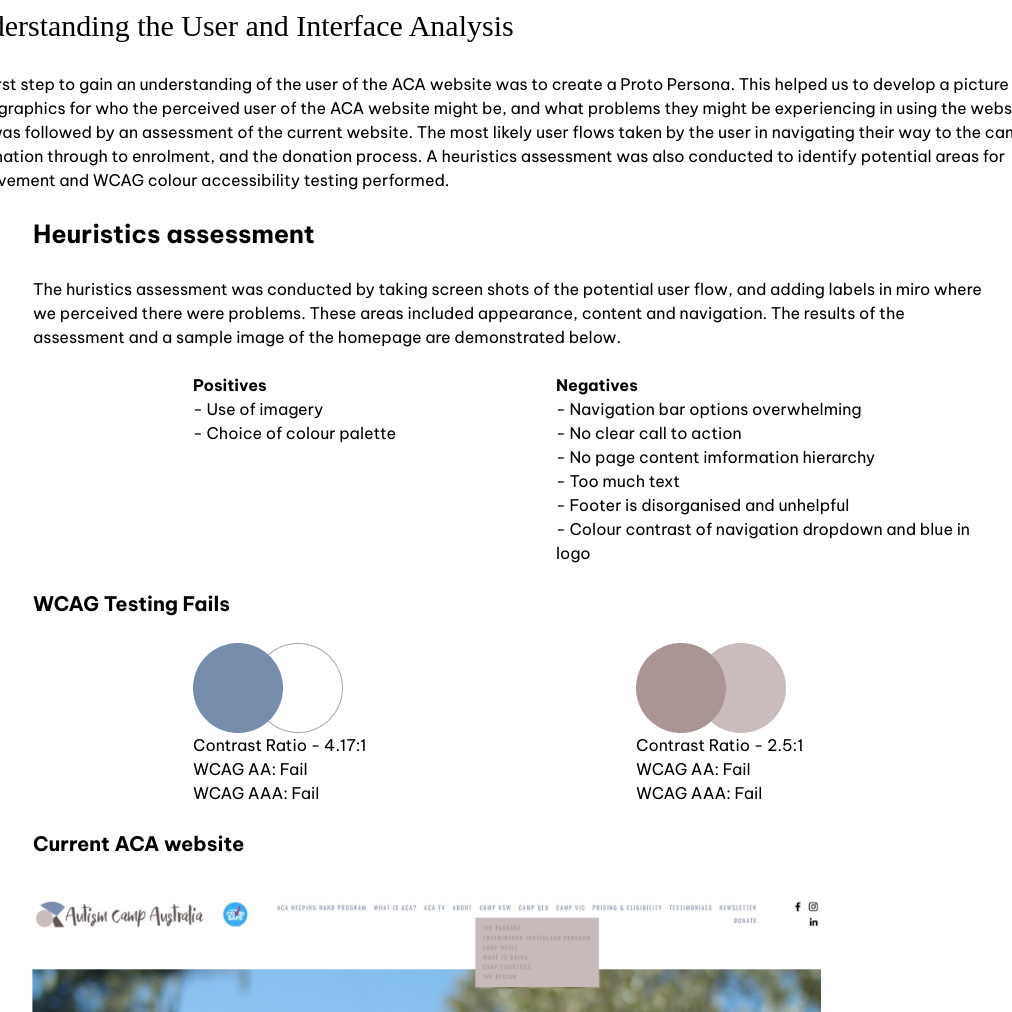
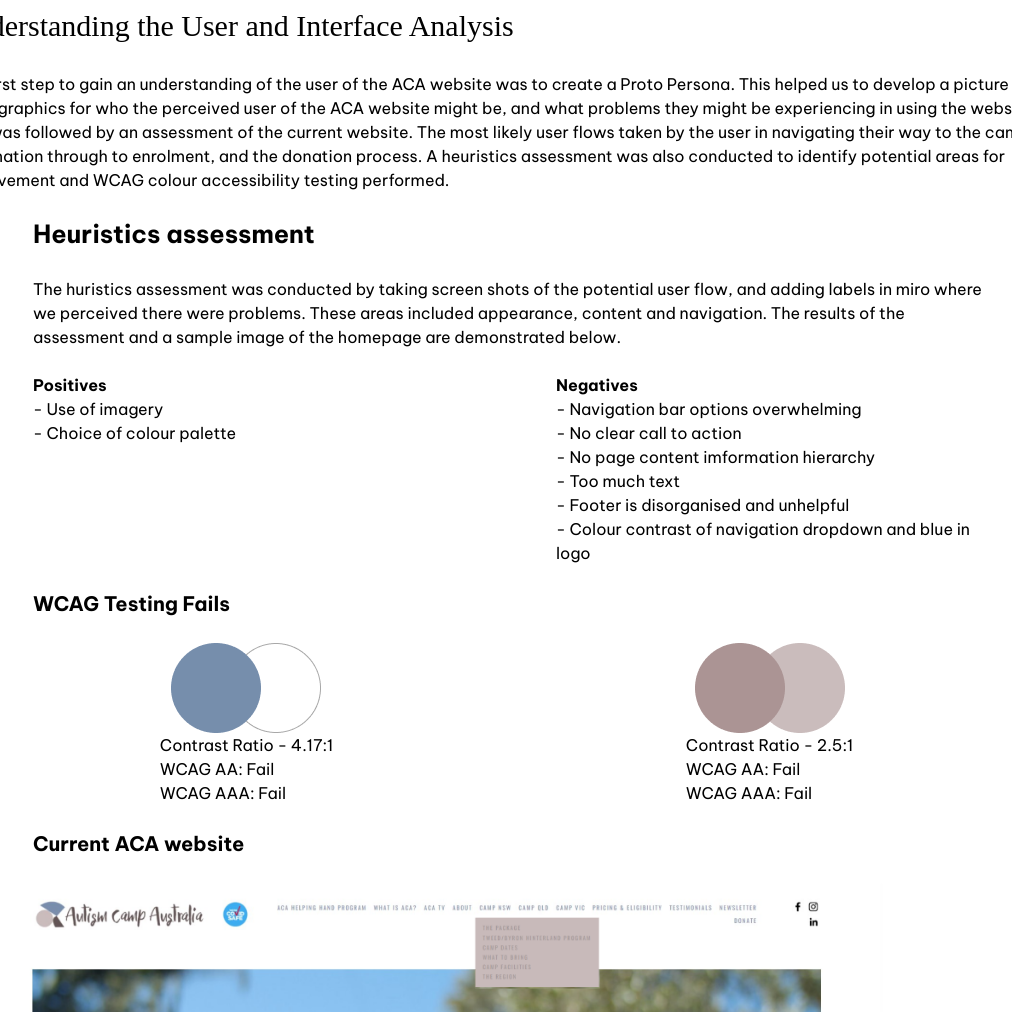
Before and after one commit to ELHaworth/Portfolio, a website built with Vite: page Portfolio-AutismCampAustralia-CaseStudy-page/index.html in a window 1280 px wide. Shown: the part 2548-3560 px from the top of the page, without its empty margins (132-1144 px from the left). Built offline with nearby package versions, Linux system fonts and the light colour scheme.

Commit message:
Correct Alignment
Positives and colour image

```diff
--- a/Portfolio-AutismCampAustralia-CaseStudy-page/style.css
+++ b/Portfolio-AutismCampAustralia-CaseStudy-page/style.css
@@ -131,6 +131,8 @@ svg {
   max-width: 100%;
 
   display: block;
+  margin-left: auto;
+  margin-right: auto;
 
 
 }
@@ -194,7 +196,10 @@ svg {
 }
 
 .positives{
-  padding-left: 10rem;
+  justify-content: center;
+}
+.colour-ratio{
+  justify-self: center;
 }
 
 @media (max-width:55em){
@@ -202,15 +207,12 @@ svg {
     padding-left: .1rem;
   }
 
-  .colour-ratio{
-    justify-self: center;
-  }
+
 }
 
 .How-Might-We{
 text-align: center;
 }
-
 
  /*button */
 
--- a/Portfolio-WIRES-CaseStudy-page/style.css
+++ b/Portfolio-WIRES-CaseStudy-page/style.css
@@ -196,7 +196,10 @@ svg {
 }
 
 .positives{
-  padding-left: 10rem;
+  justify-content: center;
+}
+.colour-ratio{
+  justify-self: center;
 }
 
 @media (max-width:55em){
@@ -204,9 +207,7 @@ svg {
     padding-left: .1rem;
   }
 
-  .colour-ratio{
-    justify-self: center;
-  }
+
 }
 
 .How-Might-We{
--- a/style.css
+++ b/style.css
@@ -14,7 +14,7 @@
   --clr-button-800: linear-gradient(to top, #29408d, #243467, #243467, #243467, #29408d);
 
   --clr-buttonhover-primary: linear-gradient(to top, #e0dfdf , white, white, white, #e0dfdf);
-  --clr-buttonhover-300: linear-gradient(to top, #91a8c0, white, white, white, #91a8c0);
+  --clr-buttonhover-300: linear-gradient(to top, #8899ac, white, white, white, #8899ac);
   --clr-buttonhover-600: linear-gradient(to top, #578d4e70 , white, white, white, #578d4e70);
   --clr-buttonhover-800: linear-gradient(to top, #BBCEE5 , white, white, white, #BBCEE5);
 
```
